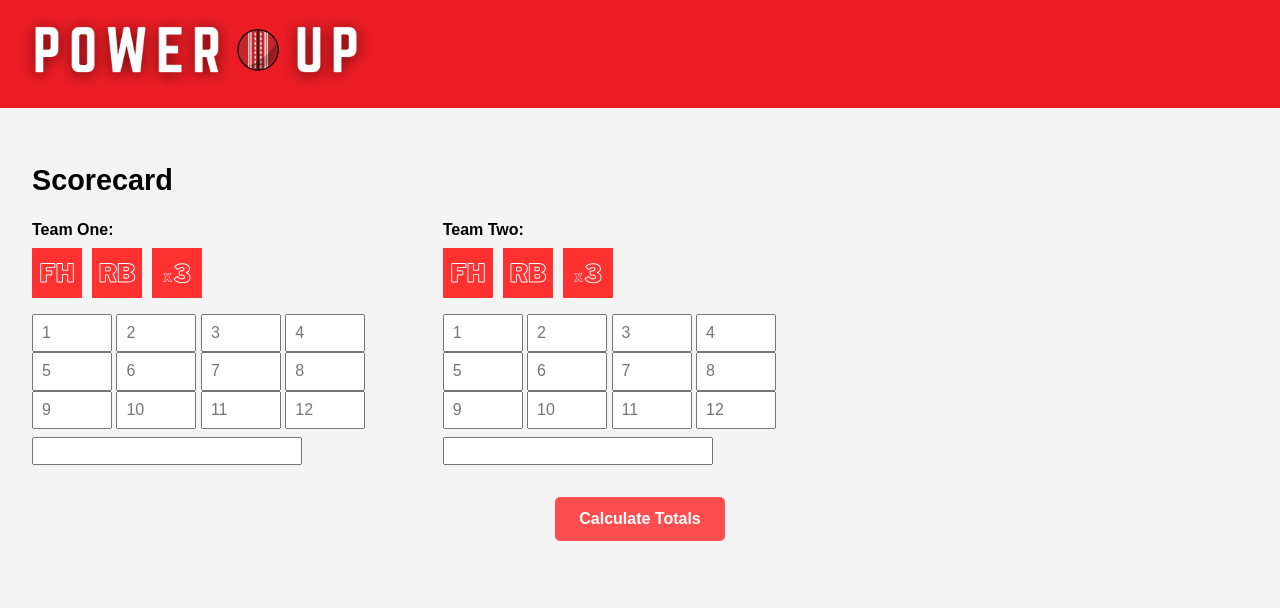
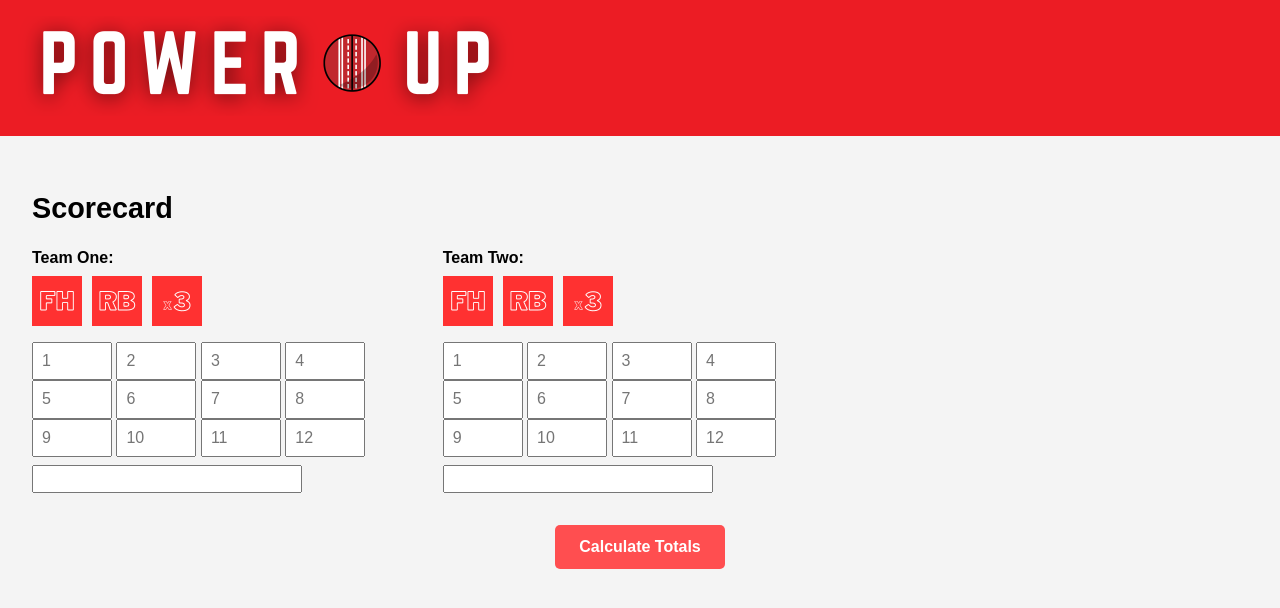
Before and after one commit to RyzyO/PowerUp, a plain HTML site: page index.html in a window 1280 px wide. Drawn offline with nearby package versions, Linux system fonts and the light colour scheme.

Commit message:
Update index.html

```diff
--- a/index.html
+++ b/index.html
@@ -36,7 +36,7 @@
       font-size: 2rem;
     }
     .header img {
-      width: 360px;
+      width: 500px;
       height: auto;
     }
     .nav-links {
```
